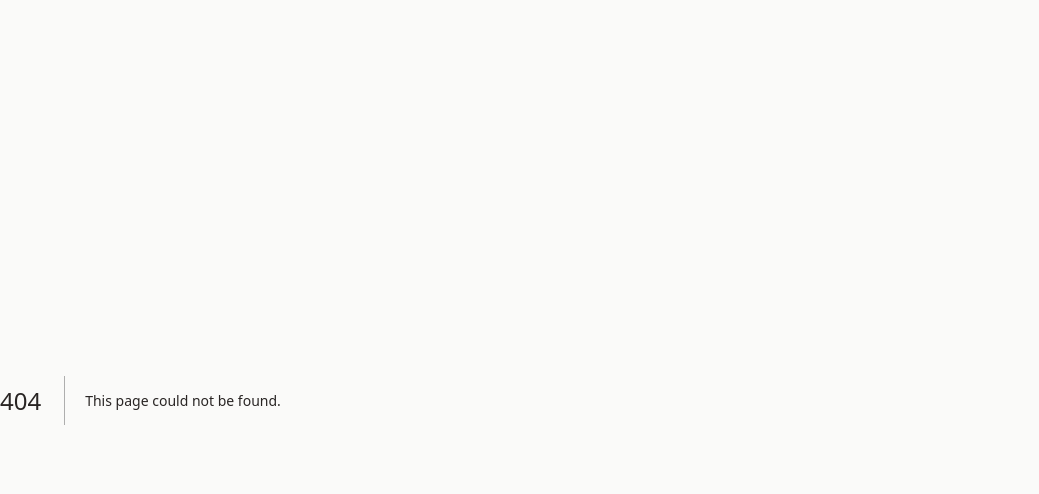
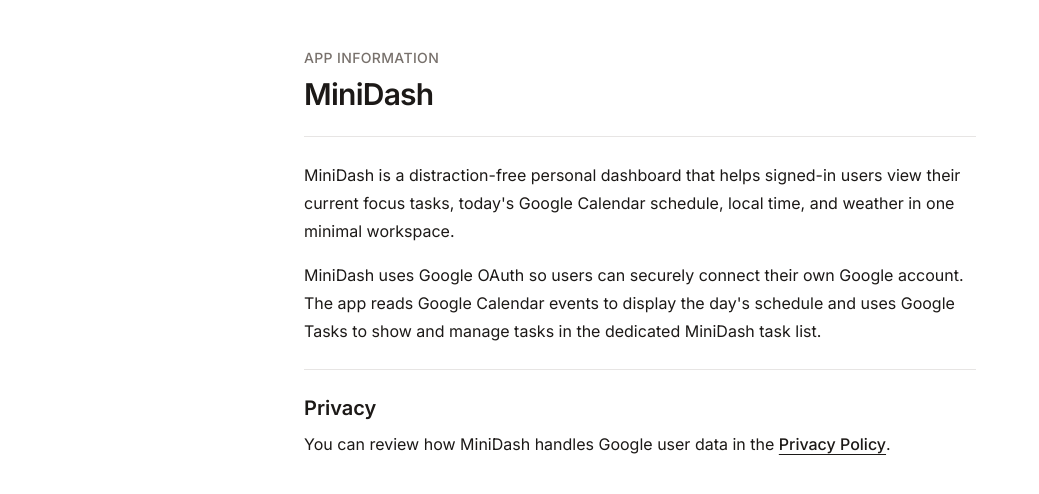
Before and after one commit to MadeCode/dash, a Next.js app: page /oauth-info in a window 1280 px wide. Before the commit this address had no page. Shown: the top 494 px of the page, without its empty margins (0-1039 px from the left). Built offline with nearby package versions, Linux system fonts and the light colour scheme.

Commit message:
Add OAuth info page for Google verification

```diff
--- /dev/null
+++ b/app/oauth-info/page.tsx
@@ -0,0 +1,39 @@
+import React from 'react';
+import Link from 'next/link';
+
+export default function OAuthInfoPage() {
+  return (
+    <main className="min-h-screen w-full bg-white text-stone-900 p-6 md:p-12">
+      <article className="mx-auto max-w-2xl space-y-6 text-base leading-7">
+        <header className="space-y-2 border-b border-stone-200 pb-6">
+          <p className="text-sm font-medium uppercase tracking-wide text-stone-500">App information</p>
+          <h1 className="text-3xl font-semibold tracking-tight">MiniDash</h1>
+        </header>
+
+        <section className="space-y-4">
+          <p>
+            MiniDash is a distraction-free personal dashboard that helps signed-in users view their
+            current focus tasks, today&apos;s Google Calendar schedule, local time, and weather in one
+            minimal workspace.
+          </p>
+          <p>
+            MiniDash uses Google OAuth so users can securely connect their own Google account. The
+            app reads Google Calendar events to display the day&apos;s schedule and uses Google Tasks to
+            show and manage tasks in the dedicated MiniDash task list.
+          </p>
+        </section>
+
+        <section className="space-y-2 border-t border-stone-200 pt-6">
+          <h2 className="text-xl font-semibold">Privacy</h2>
+          <p>
+            You can review how MiniDash handles Google user data in the{' '}
+            <Link href="/policy" className="font-medium text-stone-900 underline underline-offset-4">
+              Privacy Policy
+            </Link>
+            .
+          </p>
+        </section>
+      </article>
+    </main>
+  );
+}
--- a/app/page.tsx
+++ b/app/page.tsx
@@ -29,7 +29,7 @@
             MiniDash
           </h1>
           <p className="text-xs text-stone-500 mb-8 leading-relaxed">
-            Distraction-free mini dashboard. Syncs live with Google Tasks &amp; Calendar.
+            MiniDash is a distraction-free dashboard for your focus tasks and today's Google Calendar schedule.
           </p>
 
           <div className="w-full py-3.5 px-5 bg-stone-100 text-stone-600 font-medium rounded-2xl flex items-center justify-center gap-3 text-sm border border-stone-200">
@@ -39,6 +39,8 @@
         </div>
 
         <div className="mt-6 text-[11px] text-stone-400 flex items-center justify-center gap-3 relative z-10">
+          <Link href="/oauth-info" className="hover:text-stone-700 transition-colors">About MiniDash</Link>
+          <span>•</span>
           <Link href="/policy" className="hover:text-stone-700 transition-colors">Privacy Policy</Link>
           <span>•</span>
           <Link href="/tos" className="hover:text-stone-700 transition-colors">Terms of Service</Link>
@@ -64,7 +66,7 @@
             MiniDash
           </h1>
           <p className="text-xs text-stone-500 mb-8 leading-relaxed">
-            Distraction-free mini dashboard. Syncs live with Google Tasks &amp; Calendar.
+            MiniDash is a distraction-free dashboard for your focus tasks and today's Google Calendar schedule.
           </p>
 
           <button
@@ -77,6 +79,8 @@
         </div>
 
         <div className="mt-6 text-[11px] text-stone-400 flex items-center justify-center gap-3 relative z-10">
+          <Link href="/oauth-info" className="hover:text-stone-700 transition-colors">About MiniDash</Link>
+          <span>•</span>
           <Link href="/policy" className="hover:text-stone-700 transition-colors">Privacy Policy</Link>
           <span>•</span>
           <Link href="/tos" className="hover:text-stone-700 transition-colors">Terms of Service</Link>
```
